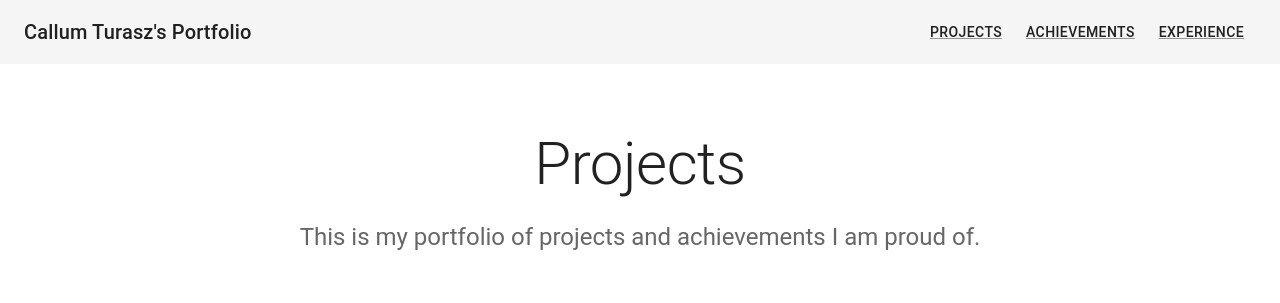
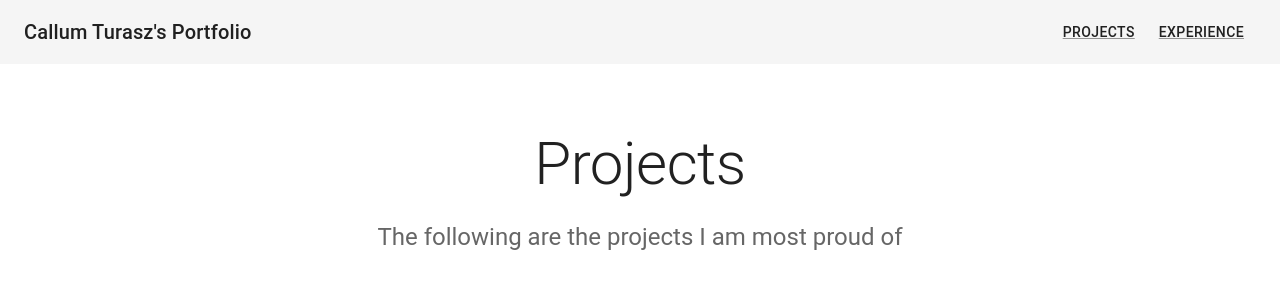
Before and after one commit to rtcal/portfolio-website, a React (Create React App) app: page / in a window 1280 px wide. Shown: the top 303 px of the page. Built offline with nearby package versions, Linux system fonts and the light colour scheme.

Commit message:
project decomposition

```diff
--- a/src/App.tsx
+++ b/src/App.tsx
@@ -4,7 +4,6 @@ import GlobalStyles from '@mui/material/GlobalStyles';
 import Navbar from "./components/Navbar";
 import {BrowserRouter as Router, Route, Routes} from "react-router-dom";
 import Projects from "./pages/Projects";
-import Achievements from "./pages/Achievements";
 import Experience from "./pages/Experience";
 
 const navigation = [
@@ -12,11 +11,6 @@ const navigation = [
         name: "Projects",
         href: "/",
         component: <Projects/>
-    },
-    {
-        name: "Achievements",
-        href: "/achievements",
-        component: <Achievements/>
     },
     {
         name: "Experience",
--- a/src/components/Album.tsx
+++ b/src/components/Album.tsx
@@ -1,13 +1,9 @@
 import {Component} from "react";
-import {Button, Card, CardActions, CardContent, CardMedia, Container, Grid, Typography} from "@mui/material";
+import {Container, Grid} from "@mui/material";
+import Project, {ProjectProps} from "./Project";
 
 interface ProjectAlbumProps {
-    projects: {
-        name: string;
-        description: string;
-        imageLink: string;
-        githubLink: string;
-    }[]
+    projects: ProjectProps[]
 }
 
 export default class Album extends Component<ProjectAlbumProps> {
@@ -18,30 +14,12 @@ export default class Album extends Component<ProjectAlbumProps> {
                 <Grid container spacing={4}>
                     {this.props.projects.map((project, index) => (
                         <Grid item key={index} xs={12} sm={6} md={4}>
-                            <Card
-                                sx={{
-                                    height: '100%',
-                                    display: 'flex',
-                                    flexDirection: 'column'
-                                }}
-                            >
-                                <CardMedia
-                                    component="img"
-                                    sx={{pt: '56.25%'}}
-                                    image={project.imageLink}
-                                    alt="image could not be loaded"
-                                />
-
-                                <CardContent sx={{flexGrow: 1}}>
-                                    <Typography gutterBottom variant="h5" component="h2">{project.name}</Typography>
-
-                                    <Typography>{project.description}</Typography>
-                                </CardContent>
-
-                                <CardActions>
-                                    <Button size="small" href={project.githubLink} target="_blank">Github</Button>
-                                </CardActions>
-                            </Card>
+                            <Project
+                                name={project.name}
+                                description={project.description}
+                                imageLink={project.imageLink}
+                                githubLink={project.githubLink}
+                            />
                         </Grid>
                     ))}
                 </Grid>
--- /dev/null
+++ b/src/components/Project.tsx
@@ -0,0 +1,35 @@
+import {Component} from "react";
+import {Button, Card, CardActions, CardContent, CardMedia, Typography} from "@mui/material";
+
+export interface ProjectProps {
+    name: string;
+    description: string;
+    imageLink: string;
+    githubLink: string;
+
+}
+
+export default class Project extends Component<ProjectProps> {
+
+    render() {
+        return (
+            <Card sx={{height: '100%', display: 'flex', flexDirection: 'column'}}>
+                <CardMedia
+                    component="img"
+                    sx={{pt: '56.25%'}}
+                    image={this.props.imageLink}
+                    alt="image could not be loaded"
+                />
+
+                <CardContent sx={{flexGrow: 1}}>
+                    <Typography gutterBottom variant="h5" component="h2">{this.props.name}</Typography>
+                    <Typography>{this.props.description}</Typography>
+                </CardContent>
+
+                <CardActions>
+                    <Button size="small" href={this.props.githubLink} target="_blank">Github</Button>
+                </CardActions>
+            </Card>
+        );
+    }
+}
--- /dev/null
+++ b/src/components/Title.tsx
@@ -0,0 +1,32 @@
+import {Component} from "react";
+import Typography from "@mui/material/Typography";
+import {Container} from "@mui/material";
+
+interface TitleProps {
+    title: string;
+    body?: string;
+}
+
+export default class Title extends Component<TitleProps> {
+
+    render() {
+        return (
+            <Container>
+                <Typography
+                    component="h1"
+                    variant="h2"
+                    align="center"
+                    color="text.primary"
+                    gutterBottom
+                >{this.props.title}</Typography>
+
+                <Typography
+                    variant="h5"
+                    align="center"
+                    color="text.secondary"
+                    component="p"
+                >{this.props.body}</Typography>
+            </Container>
+        );
+    }
+}
--- a/src/pages/Achievements.tsx
+++ /dev/null
@@ -1,24 +0,0 @@
-import {Component} from "react";
-import Typography from "@mui/material/Typography";
-import Container from "@mui/material/Container";
-
-export default class Achievements extends Component {
-
-    render() {
-        return (
-            <Container disableGutters maxWidth="md" component="main" sx={{pt: 8, pb: 6}}>
-                <Typography
-                    component="h1"
-                    variant="h2"
-                    align="center"
-                    color="text.primary"
-                    gutterBottom
-                >Achievements</Typography>
-
-                <Typography variant="h5" align="center" color="text.secondary" component="p">
-                    This is my portfolio of projects and achievements I am proud of.
-                </Typography>
-            </Container>
-        );
-    }
-}
--- a/src/pages/Experience.tsx
+++ b/src/pages/Experience.tsx
@@ -1,23 +1,14 @@
 import {Component} from "react";
 import Typography from "@mui/material/Typography";
 import Container from "@mui/material/Container";
+import Title from "../components/Title";
 
 export default class Experience extends Component {
 
     render() {
         return (
             <Container disableGutters maxWidth="md" component="main" sx={{pt: 8, pb: 6}}>
-                <Typography
-                    component="h1"
-                    variant="h2"
-                    align="center"
-                    color="text.primary"
-                    gutterBottom
-                >Experience</Typography>
-
-                <Typography variant="h5" align="center" color="text.secondary" component="p">
-                    This is my portfolio of projects and achievements I am proud of.
-                </Typography>
+                <Title title="Experience"/>
             </Container>
         );
     }
--- a/src/pages/Projects.tsx
+++ b/src/pages/Projects.tsx
@@ -2,6 +2,7 @@ import {Component} from "react";
 import Typography from "@mui/material/Typography";
 import Container from "@mui/material/Container";
 import Album from "../components/Album";
+import Title from "../components/Title";
 
 const projects = [
     {
@@ -17,17 +18,7 @@ export default class Projects extends Component {
     render() {
         return (
             <Container disableGutters maxWidth="md" component="main" sx={{pt: 8, pb: 6}}>
-                <Typography
-                    component="h1"
-                    variant="h2"
-                    align="center"
-                    color="text.primary"
-                    gutterBottom
-                >Projects</Typography>
-
-                <Typography variant="h5" align="center" color="text.secondary" component="p">
-                    This is my portfolio of projects and achievements I am proud of.
-                </Typography>
+                <Title title="Projects" body="The following are the projects I am most proud of"/>
 
                 <Album projects={projects}/>
             </Container>
```
